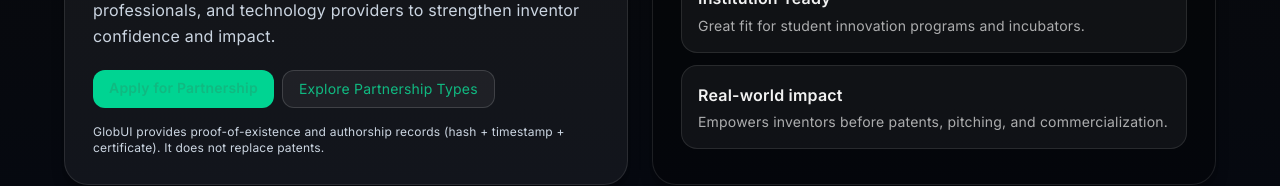
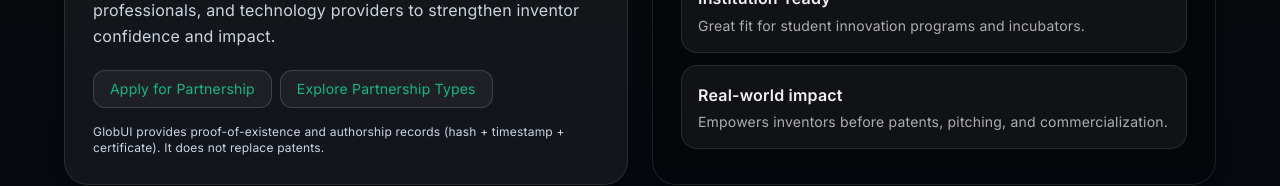
Before and after one commit to Patmartins2020/bank-of-unique-ideas, a Next.js app: page /partnership in a window 1280 px wide. Shown: the part 297-483 px from the top of the page. Built offline with nearby package versions, Linux system fonts and the light colour scheme; no server answers.

Commit message:
src/app/partnership/page.tsx

```diff
--- a/src/app/partnership/page.tsx
+++ b/src/app/partnership/page.tsx
@@ -128,8 +128,9 @@ export default function PartnershipPage() {
             <div className="mt-5 flex flex-wrap gap-2">
               <a
                 href="#apply"
-                className="rounded-xl bg-emerald-400 px-4 py-2 text-sm font-bold text-black hover:bg-emerald-300 transition"
+               className="rounded-xl border border-white/15 bg-white/5 px-4 py-2 text-sm hover:bg-white/10 transition"
               >
+
                 Apply for Partnership
               </a>
               <a
```
